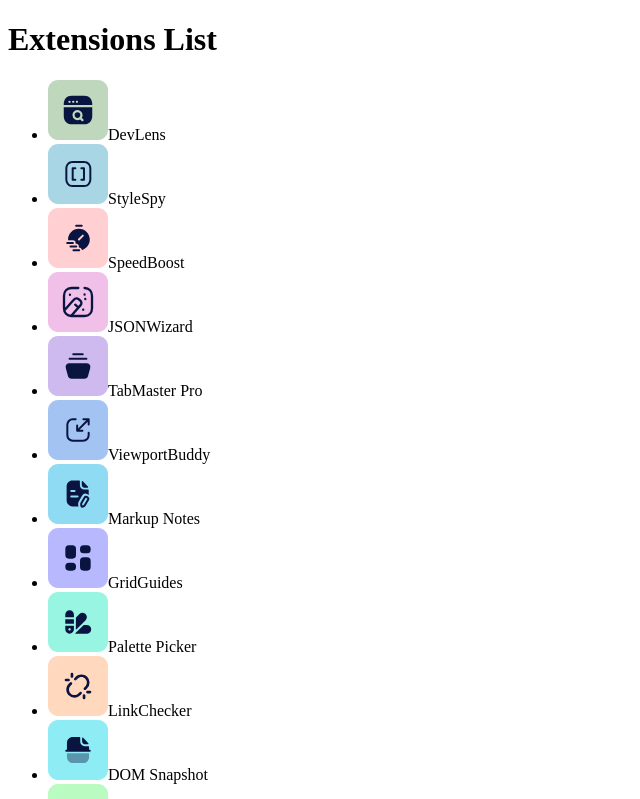
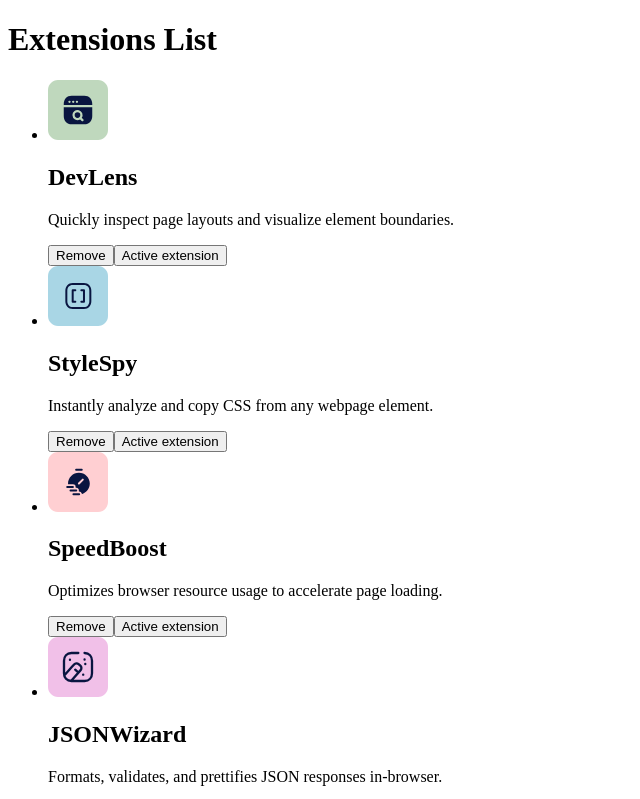
Before and after one commit to Javieer57/testing-project, a React (Vite) app: page / in a window 1280 px wide. Shown: the top 799 px of the page, without its empty margins (0-640 px from the left). Built offline with nearby package versions, Linux system fonts and the light colour scheme.

Commit message:
add card buttons tests

```diff
--- a/src/components/ExtensionCard.tsx
+++ b/src/components/ExtensionCard.tsx
@@ -3,8 +3,23 @@ import type { Extension } from "../types/extension";
 export const ExtensionCard = ({ extension }: { extension: Extension }) => {
   return (
     <li>
-      <img src={extension.logo} alt={`${extension.name} logo`} />
-      {extension.name}
+      <div>
+        <img src={extension.logo} alt={`${extension.name} logo`} />
+
+        <div>
+          <h2>{extension.name}</h2>
+
+          <p>{extension.description}</p>
+        </div>
+      </div>
+
+      <div>
+        <button>Remove</button>
+
+        <button type="button" role="switch" aria-checked={extension.isActive}>
+          <span className="sr-only">Active extension</span>
+        </button>
+      </div>
     </li>
   );
 };
```
Also changed, not shown: 1 other file (tests, documents, lock files or other folders).
